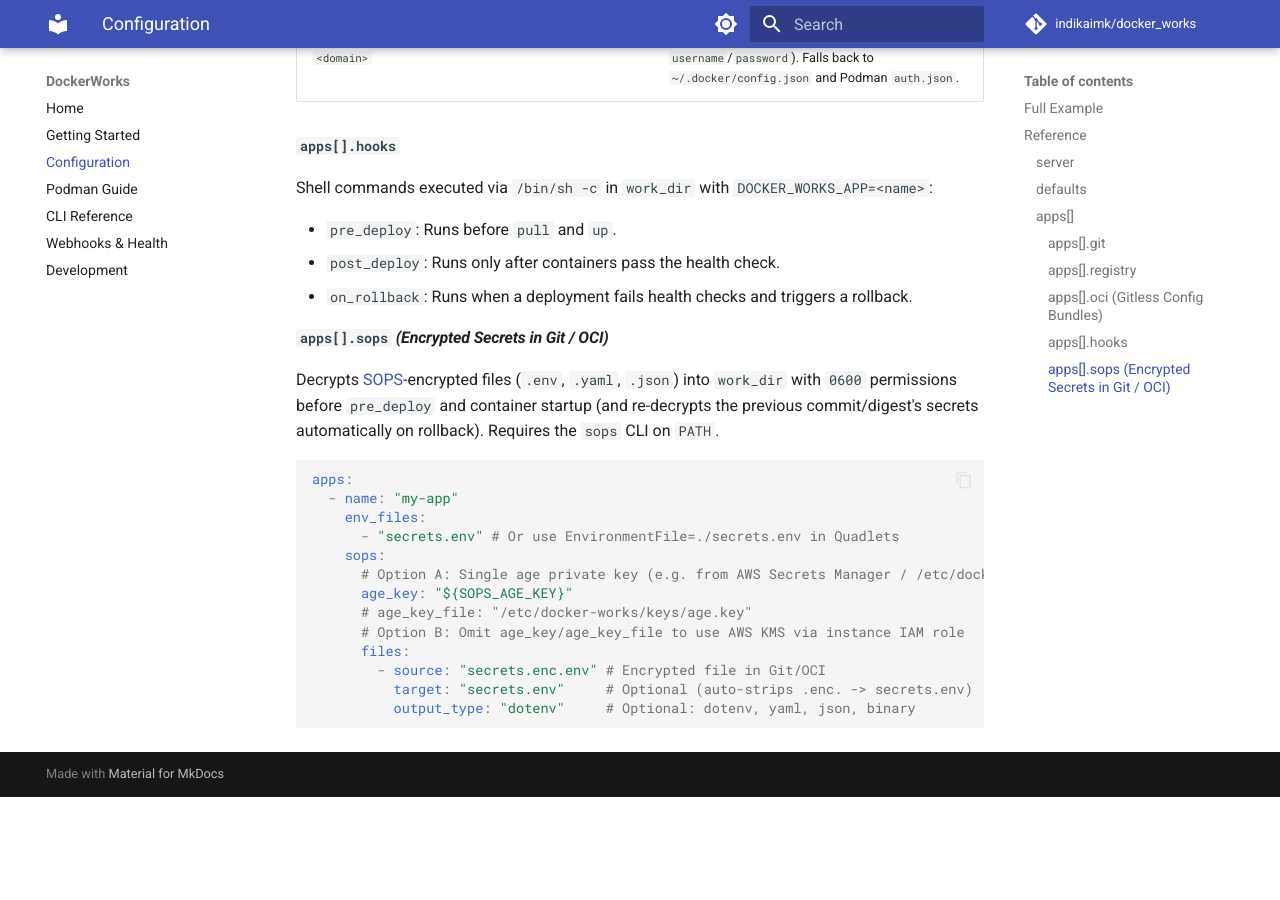
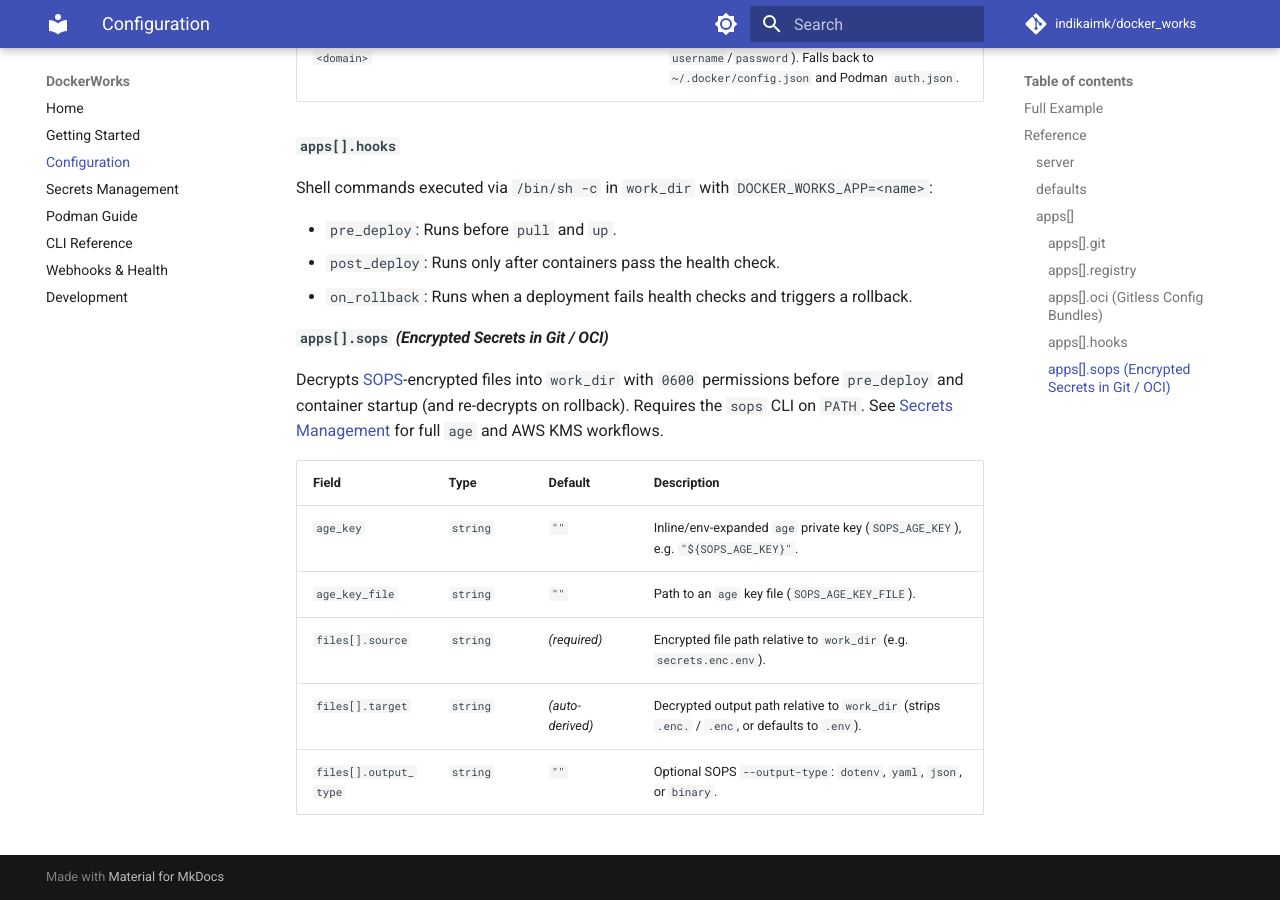
Before and after one commit to indikaimk/docker_works, an MkDocs documentation site: the page built from docs/configuration.md, in a window 1280 px wide and 900 px high, scrolled down 4111 px. Built offline with MkDocs 1.6.1 and Material for MkDocs 9.7.7, drawn with Linux system fonts in a browser that asks for light colours; comment, search, counter and statistics services are not loaded; before the commit the page ends 4908 px from its top, so only the background shows below that.

Commit message:
docs: add Secrets Management (SOPS) guide and navigation

````diff
--- a/docs/configuration.md
+++ b/docs/configuration.md
@@ -122,20 +122,12 @@ Shell commands executed via `/bin/sh -c` in `work_dir` with `DOCKER_WORKS_APP=<n
 
 #### `apps[].sops` *(Encrypted Secrets in Git / OCI)*
 
-Decrypts [SOPS](https://github.com/getsops/sops)-encrypted files (`.env`, `.yaml`, `.json`) into `work_dir` with `0600` permissions before `pre_deploy` and container startup (and re-decrypts the previous commit/digest's secrets automatically on rollback). Requires the `sops` CLI on `PATH`.
+Decrypts [SOPS](https://github.com/getsops/sops)-encrypted files into `work_dir` with `0600` permissions before `pre_deploy` and container startup (and re-decrypts on rollback). Requires the `sops` CLI on `PATH`. See [Secrets Management](secrets.md) for full `age` and AWS KMS workflows.
 
-```yaml
-apps:
-  - name: "my-app"
-    env_files:
-      - "secrets.env" # Or use EnvironmentFile=./secrets.env in Quadlets
-    sops:
-      # Option A: Single age private key (e.g. from AWS Secrets Manager / /etc/docker-works/env)
-      age_key: "${SOPS_AGE_KEY}"
-      # age_key_file: "/etc/docker-works/keys/age.key"
-      # Option B: Omit age_key/age_key_file to use AWS KMS via instance IAM role
-      files:
-        - source: "secrets.enc.env" # Encrypted file in Git/OCI
-          target: "secrets.env"     # Optional (auto-strips .enc. -> secrets.env)
-          output_type: "dotenv"     # Optional: dotenv, yaml, json, binary
-```
+| Field | Type | Default | Description |
+| :--- | :--- | :--- | :--- |
+| `age_key` | `string` | `""` | Inline/env-expanded `age` private key (`SOPS_AGE_KEY`), e.g. `"${SOPS_AGE_KEY}"`. |
+| `age_key_file` | `string` | `""` | Path to an `age` key file (`SOPS_AGE_KEY_FILE`). |
+| `files[].source` | `string` | *(required)* | Encrypted file path relative to `work_dir` (e.g. `secrets.enc.env`). |
+| `files[].target` | `string` | *(auto-derived)* | Decrypted output path relative to `work_dir` (strips `.enc.` / `.enc`, or defaults to `.env`). |
+| `files[].output_type` | `string` | `""` | Optional SOPS `--output-type`: `dotenv`, `yaml`, `json`, or `binary`. |
--- a/mkdocs.yml
+++ b/mkdocs.yml
@@ -46,6 +46,7 @@ nav:
   - Home: index.md
   - Getting Started: getting-started.md
   - Configuration: configuration.md
+  - Secrets Management: secrets.md
   - Podman Guide: podman.md
   - CLI Reference: cli.md
   - Webhooks & Health: webhooks.md
````
Also changed, not shown: README.md (+2 -1 lines), docs/index.md (+2 -1 lines), docs/secrets.md (added, +134 -0 lines).
